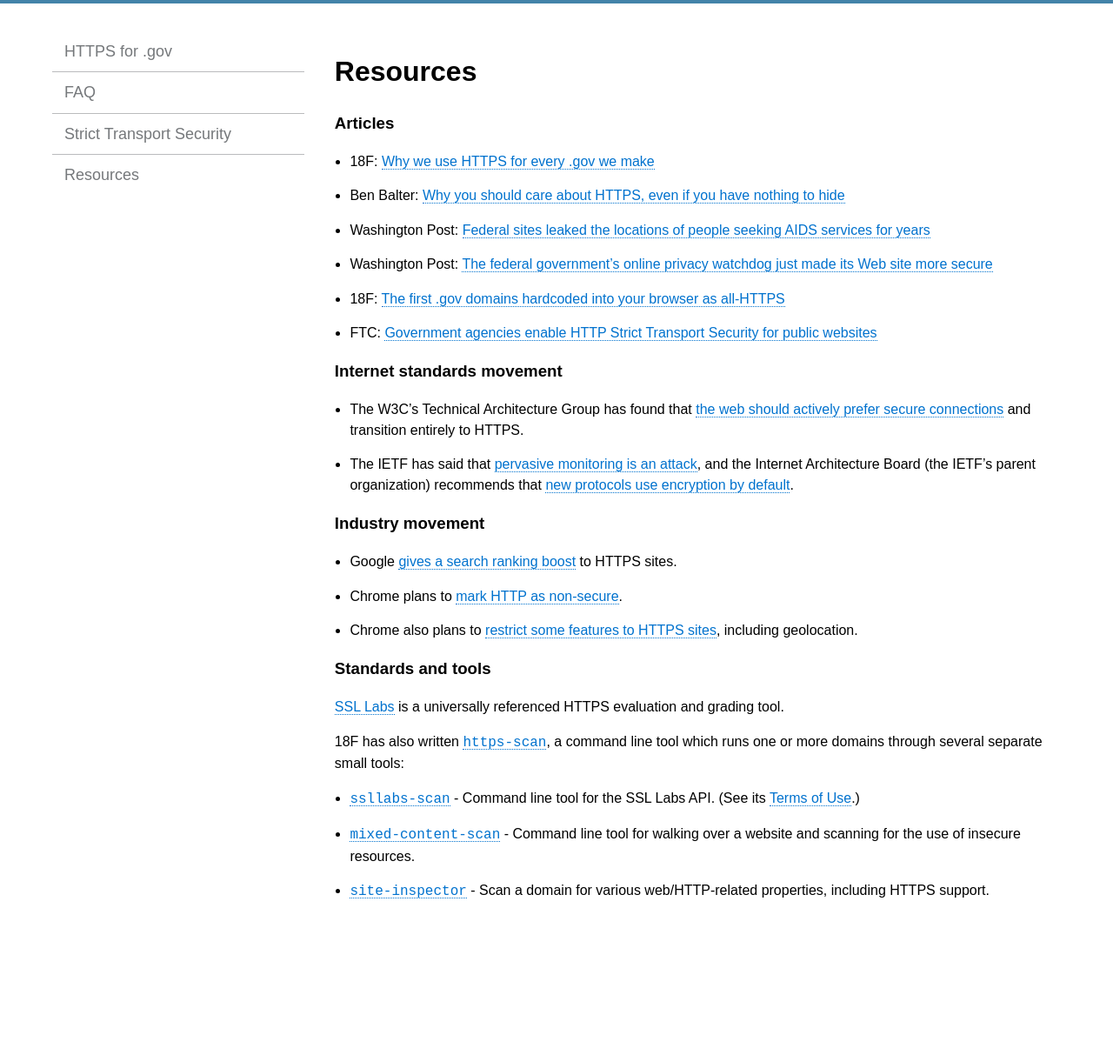
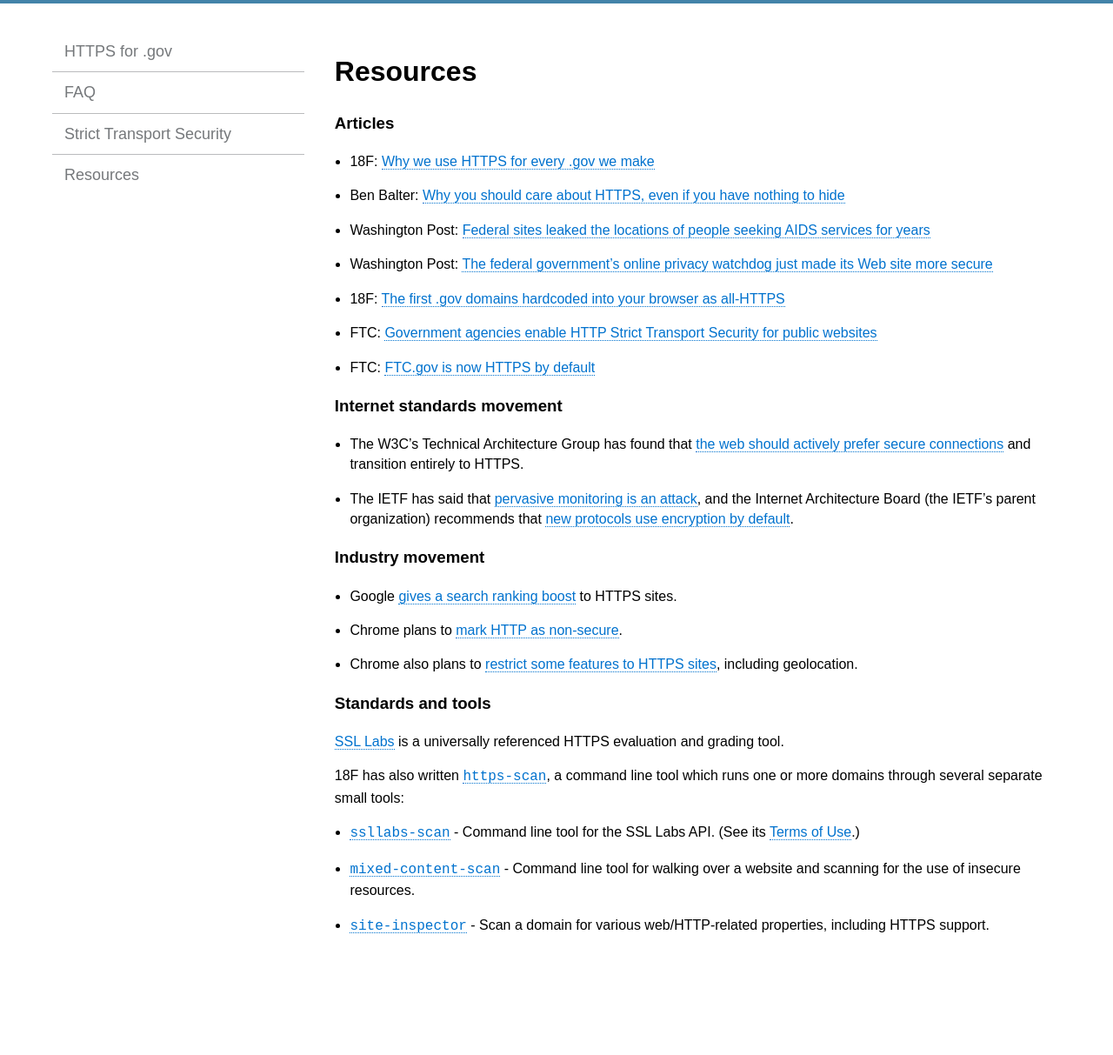
Before and after one commit to GSA/https, a Jekyll site: the page built from pages/resources.md, in a window 1280 px wide. Shown: the whole page at 87% size. Built offline with Jekyll 4.4.1, drawn with Linux system fonts in a browser that asks for light colours; Markdown is read by kramdown in place of the engine named in the settings; before the commit the page ends 1174 px from its top, so only the background shows below that.

Commit message:
adding 2nd FTC post

```diff
--- a/pages/resources.md
+++ b/pages/resources.md
@@ -12,6 +12,7 @@
 * Washington Post: [The federal government’s online privacy watchdog just made its Web site more secure](http://www.washingtonpost.com/blogs/the-switch/wp/2015/03/06/the-federal-governments-online-privacy-watchdog-just-made-its-web-site-more-secure/)
 * 18F: [The first .gov domains hardcoded into your browser as all-HTTPS](https://18f.gsa.gov/2015/02/09/the-first-gov-domains-hardcoded-into-your-browser-as-all-https/)
 * FTC: [Government agencies enable HTTP Strict Transport Security for public websites](http://www.ftc.gov/news-events/blogs/techftc/2015/02/government-agencies-enable-http-strict-transport-security-public)
+* FTC: [FTC.gov is now HTTPS by default](https://www.ftc.gov/news-events/blogs/techftc/2015/03/ftcgov-now-https-default)
 
 ### Internet standards movement
 
```
